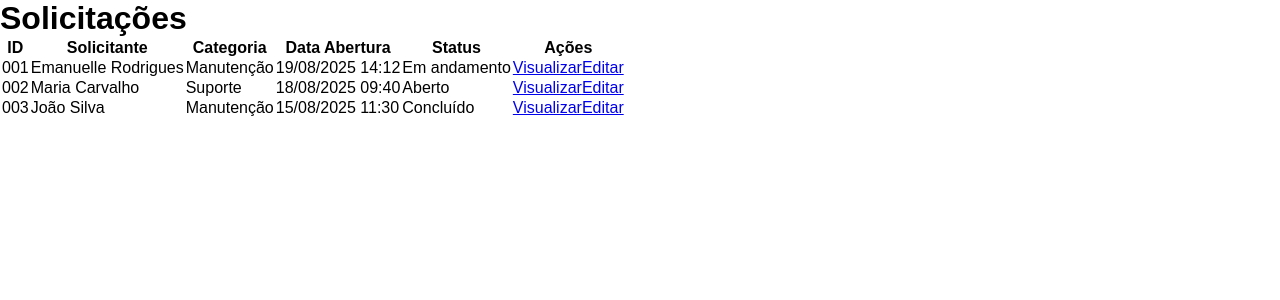
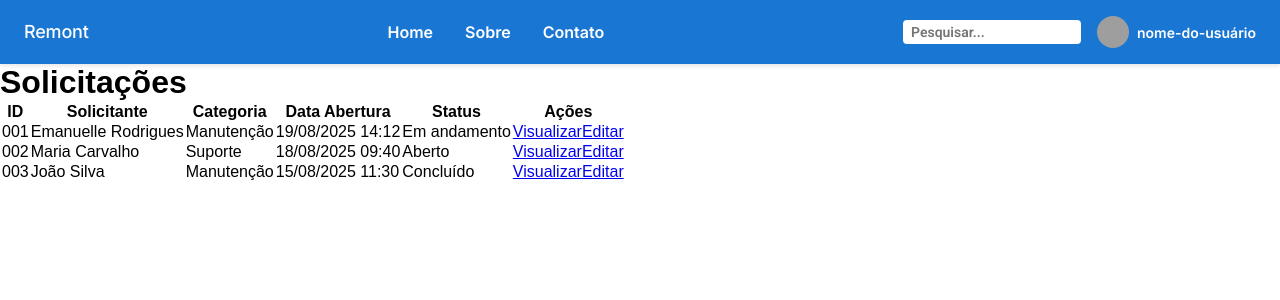
Before and after one commit to EduKaique/sistema-manutencao-angular-spring, an Angular app in the folder front-end/: page /request-datail in a window 1280 px wide. Shown: the top 300 px of the page. Built offline with nearby package versions, Linux system fonts and the light colour scheme; grey boxes are pictures that could not be loaded.

Commit message:
inserção do header em modelo basico

```diff
--- a/front-end/src/app/app.component.html
+++ b/front-end/src/app/app.component.html
@@ -1 +1,2 @@
-<router-outlet />
+<app-header></app-header>
+<router-outlet></router-outlet>
--- a/front-end/src/app/app.component.ts
+++ b/front-end/src/app/app.component.ts
@@ -1,9 +1,10 @@
 import { Component } from '@angular/core';
 import { RouterOutlet } from '@angular/router';
+import { HeaderComponent } from './core/layout/header/header.component';
 
 @Component({
   selector: 'app-root',
-  imports: [RouterOutlet],
+  imports: [RouterOutlet, HeaderComponent],
   templateUrl: './app.component.html',
   styleUrl: './app.component.css'
 })
--- a/front-end/src/app/app.routes.ts
+++ b/front-end/src/app/app.routes.ts
@@ -33,7 +33,7 @@ export const routes: Routes = [
     component:RequestDetailPageComponent
   },
   {
-    path: 'new-request',
+    path: 'home',
     component: NewRequestPageComponent
 }
 ];
--- a/front-end/src/app/core/layout/header/header.component.css
+++ b/front-end/src/app/core/layout/header/header.component.css
@@ -0,0 +1,63 @@
+.app-header {
+  display: flex;
+  justify-content: space-between;
+  align-items: center;
+  background-color: var(--primary-color, #1976d2);
+  color: white;
+  padding: 12px 24px;
+  height: var(--header-height, 64px);
+  box-shadow: 0 2px 4px rgba(0,0,0,0.1);
+}
+
+.logo a {
+  color: white;
+  text-decoration: none;
+  cursor: pointer;
+}
+
+.menu {
+  display: flex;
+  gap: 16px;
+}
+
+.menu a {
+  text-decoration: none;
+  color: white;
+  padding: 4px 8px;
+  border-radius: 4px;
+  transition: background-color 0.2s ease;
+}
+
+.menu a:hover {
+  background-color: rgba(255, 255, 255, 0.15);
+}
+
+.menu a.active {
+  border-bottom: 2px solid white;
+}
+
+.header-actions {
+  display: flex;
+  align-items: center;
+  gap: 16px;
+}
+
+.search-input {
+  padding: 4px 8px;
+  border-radius: 4px;
+  border: none;
+  font-family: var(--body-default-font-family);
+}
+
+.user-profile {
+  display: flex;
+  align-items: center;
+  gap: 8px;
+}
+
+.user-profile .avatar {
+  width: 32px;
+  height: 32px;
+  border-radius: 50%;
+  cursor: pointer;
+}
--- a/front-end/src/app/core/layout/header/header.component.html
+++ b/front-end/src/app/core/layout/header/header.component.html
@@ -1 +1,20 @@
-<p>header works!</p>
+<header class="app-header">
+  <div class="logo heading_6">
+    <a routerLink="/home">Remont</a>
+  </div>
+
+  <nav class="menu">
+    <a routerLink="/home" routerLinkActive="active" class="label_large">Home</a>
+    <a routerLink="/sobre" routerLinkActive="active" class="label_large">Sobre</a>
+    <a routerLink="/contato" routerLinkActive="active" class="label_large">Contato</a>
+  </nav>
+
+  <div class="header-actions">
+    <input type="text" placeholder="Pesquisar..." class="search-input label_medium">
+    <div class="user-profile">
+      <img src="assets/user.png" alt="Usuário" class="avatar">
+      <span class="label_medium">nome-do-usuário
+      </span>
+    </div>
+  </div>
+</header>
--- a/front-end/src/app/core/layout/header/header.component.ts
+++ b/front-end/src/app/core/layout/header/header.component.ts
@@ -1,8 +1,9 @@
 import { Component } from '@angular/core';
+import { MatToolbar } from '@angular/material/toolbar';
 
 @Component({
   selector: 'app-header',
-  imports: [],
+  imports: [MatToolbar],
   templateUrl: './header.component.html',
   styleUrl: './header.component.css'
 })
```
Also changed, not shown: 1 other file (tests, documents, lock files or other folders).
